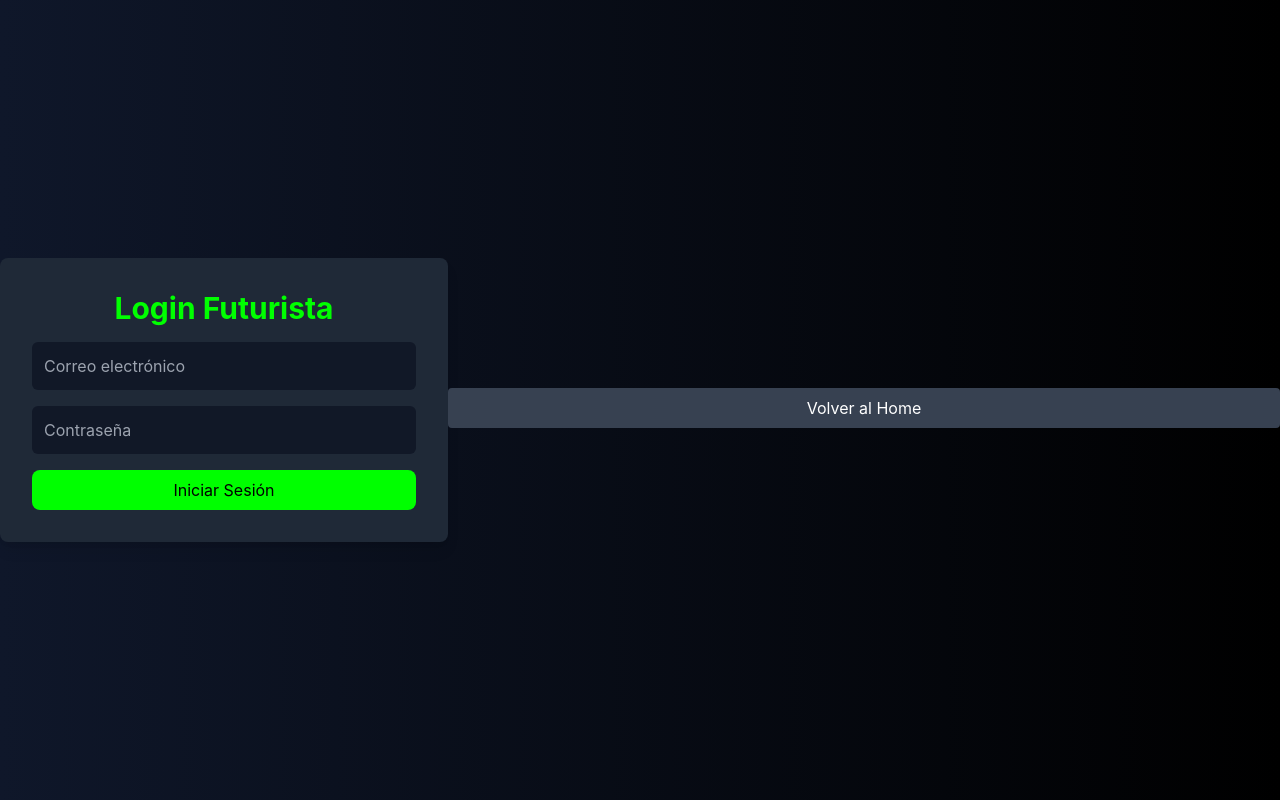
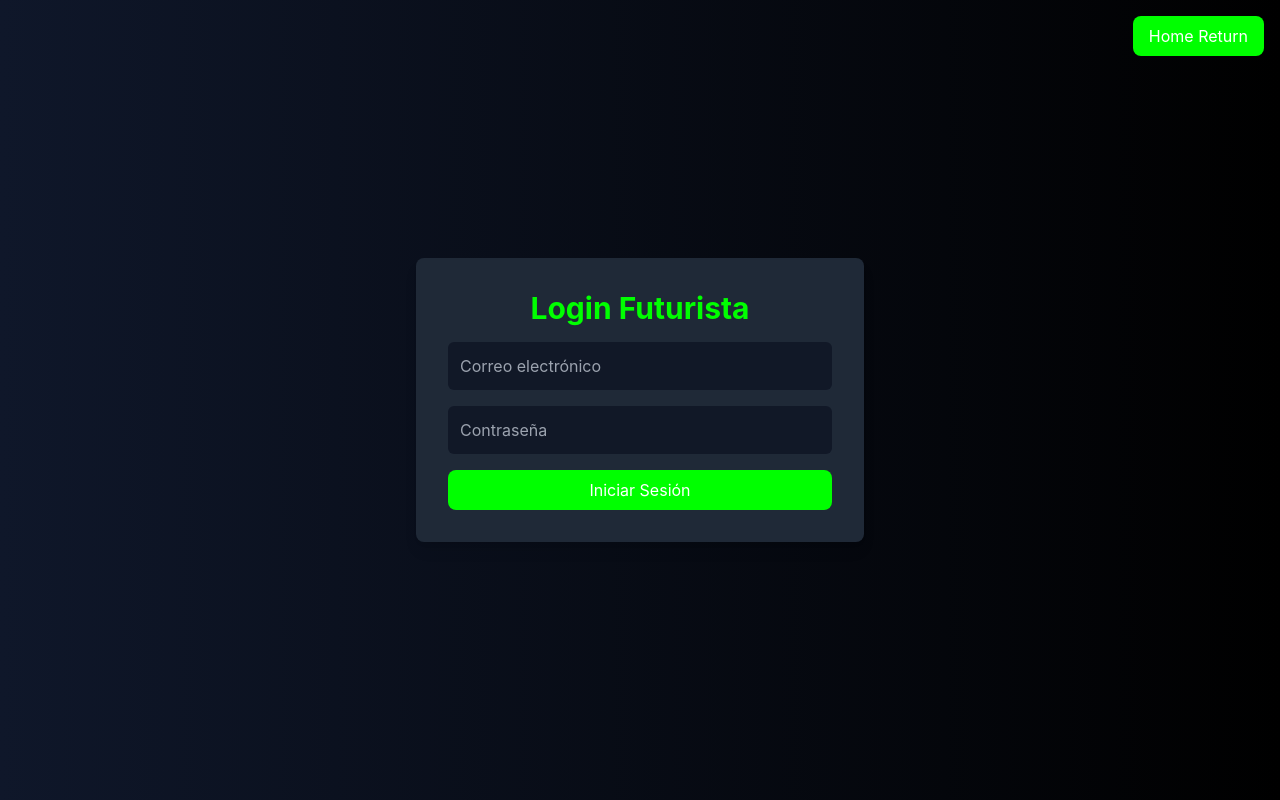
Before and after one commit to Davaious/ASA, a React (Create React App) app in the folder frontend-gen/: page /login in a window 1280 px wide. Built offline with nearby package versions, Linux system fonts and the light colour scheme.

Commit message:
modificaciones. he agregado botones de regreso al home en el register y en el login

```diff
--- a/frontend-gen/src/pages/Login.js
+++ b/frontend-gen/src/pages/Login.js
@@ -44,17 +44,18 @@ const Login = () => {
         />
         <button
           type="submit"
-          className="w-full bg-neon-green text-black py-2 px-4 rounded-lg hover:bg-white hover:text-neon-green transition duration-300"
+          className="w-full bg-neon-green text-white py-2 px-4 rounded-lg hover:bg-black hover:text-neon-green transition duration-300"
         >
           Iniciar Sesión
         </button>
       </form>
       <button
-        className="mt-4 w-full bg-gray-700 text-white p-2 rounded hover:bg-gray-600 transition"
-        onClick={() => navigate('/')} // Botón para volver al Home
-      >
-        Volver al Home
+        className="absolute top-4 right-4 bg-neon-green text-white py-2 px-4 rounded-lg hover:bg-black hover:text-neon-green transition duration-300"
+        onClick={() => navigate('/')}
+        >
+        Home Return
       </button>
+
     </div>
   );
 };
--- a/frontend-gen/src/pages/Register.js
+++ b/frontend-gen/src/pages/Register.js
@@ -50,6 +50,13 @@ const Register = () => {
           Registrar
         </button>
       </form>
+      <button
+  className="absolute top-4 right-4 bg-neon-green text-white py-2 px-4 rounded-lg hover:bg-black hover:text-neon-green transition duration-300"
+  onClick={() => navigate('/')}
+>
+  Home Return
+</button>
+
 
     </div>
   );
```
